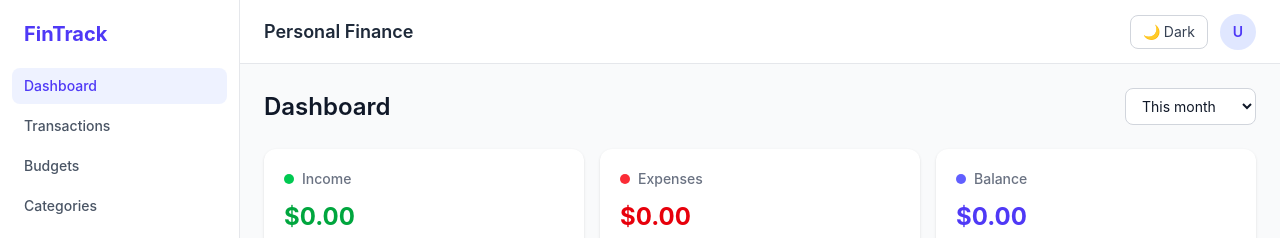
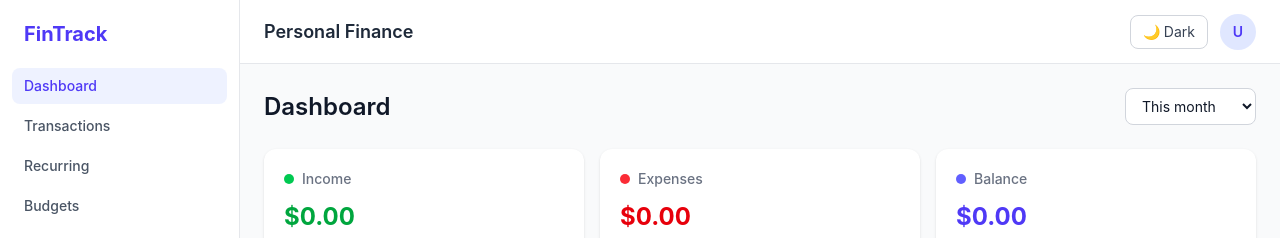
Before and after one commit to mahdirez/fintrack-dashboard, a React (Vite) app: page / in a window 1280 px wide. Shown: the top 238 px of the page. Built offline with nearby package versions, Linux system fonts and the light colour scheme.

Commit message:
feat: add Recurring route and navigation link

```diff
--- a/src/App.tsx
+++ b/src/App.tsx
@@ -7,6 +7,7 @@ const TransactionsPage = lazy(() => import("./pages/TransactionsPage"));
 const BudgetsPage = lazy(() => import("./pages/BudgetsPage"));
 const SettingsPage = lazy(() => import("./pages/SettingsPage"));
 const CategoriesPage = lazy(() => import("./pages/CategoriesPage"));
+const RecurringPage = lazy(() => import("./pages/RecurringPage"));
 
 function App() {
   return (
@@ -20,6 +21,7 @@ function App() {
           <Route path="budgets" element={<BudgetsPage />} />
           <Route path="settings" element={<SettingsPage />} />
           <Route path="categories" element={<CategoriesPage />} />
+          <Route path="recurring" element={<RecurringPage />} />
         </Route>
       </Routes>
     </Suspense>
--- a/src/components/navLinks.ts
+++ b/src/components/navLinks.ts
@@ -1,6 +1,7 @@
 export const navLinks = [
   { to: "/", label: "Dashboard" },
   { to: "/transactions", label: "Transactions" },
+  { to: "/recurring", label: "Recurring" },
   { to: "/budgets", label: "Budgets" },
   { to: "/categories", label: "Categories" },
   { to: "/settings", label: "Settings" },
```
